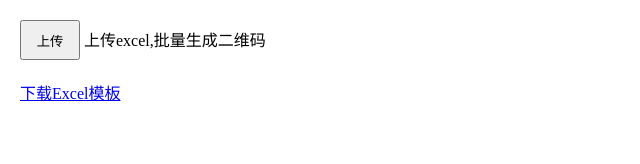
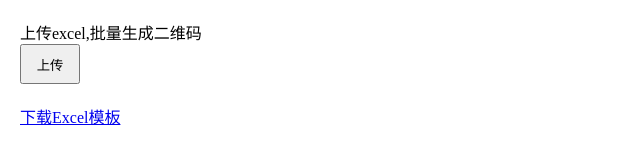
Before and after one commit to crystalcatdika/webpackDemo, a website built with webpack: page src/index.html in a window 1280 px wide. Shown: the whole page, without its empty margins (0-640 px from the left). Built offline with nearby package versions, Linux system fonts and the light colour scheme.

Commit message:
test ssh

```diff
--- a/src/index.html
+++ b/src/index.html
@@ -7,7 +7,8 @@
 
 <body>
 <div class="content" style="margin: 20px">
-	<p style="margin-bottom: 20px"><Button style="width: 60px; height: 40px;" class="batchQr">上传</Button> 上传excel,批量生成二维码</p>
+	<div>上传excel,批量生成二维码</div>
+	<p style="margin-bottom: 20px"><Button style="width: 60px; height: 40px;" class="batchQr">上传</Button></p>
 	<p style="margin-bottom: 20px"><a href="/productDetail.xlsx" download>下载Excel模板</a></p>
 	<div class="qrcodeBox"></div>
 </div>
```
